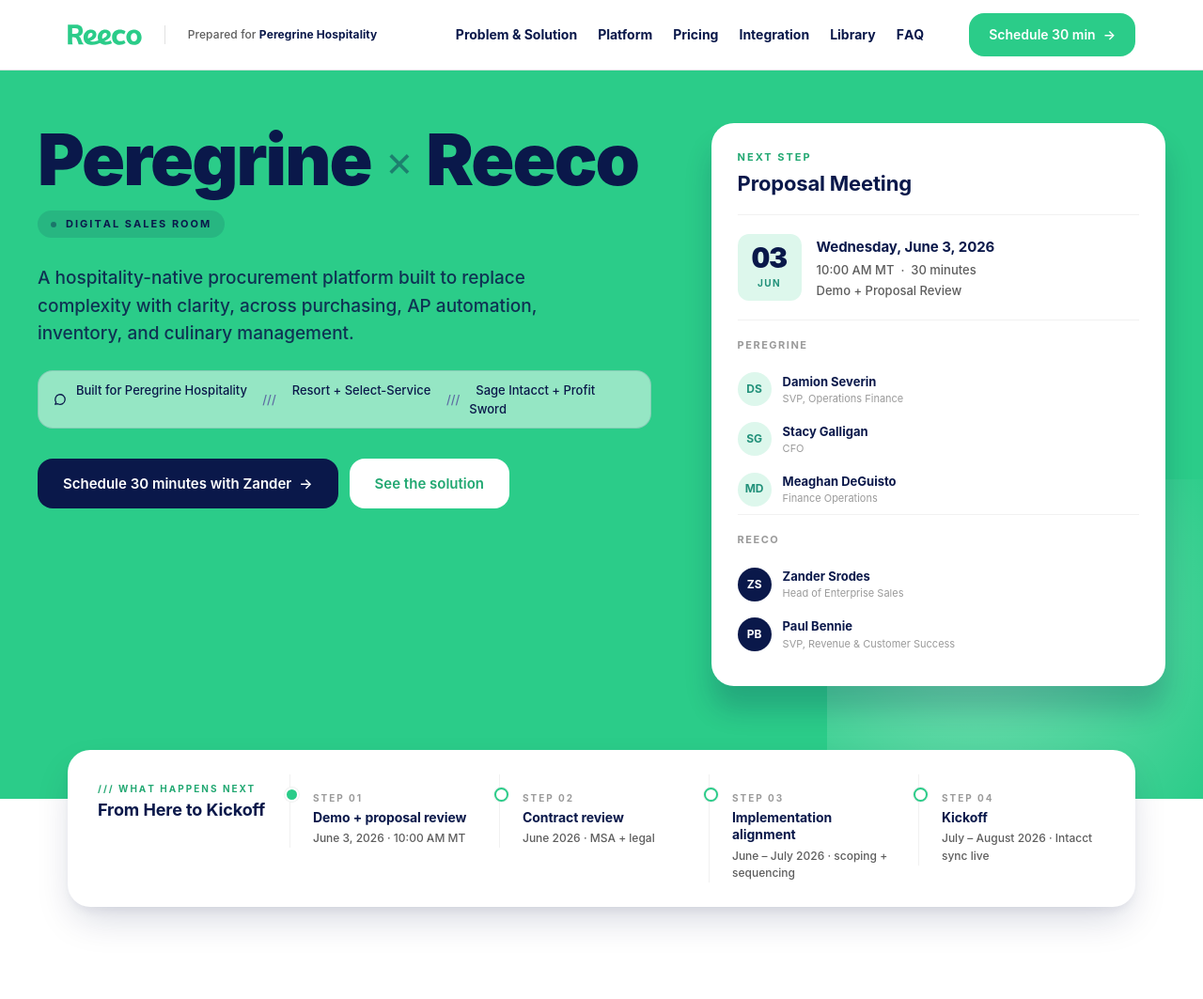
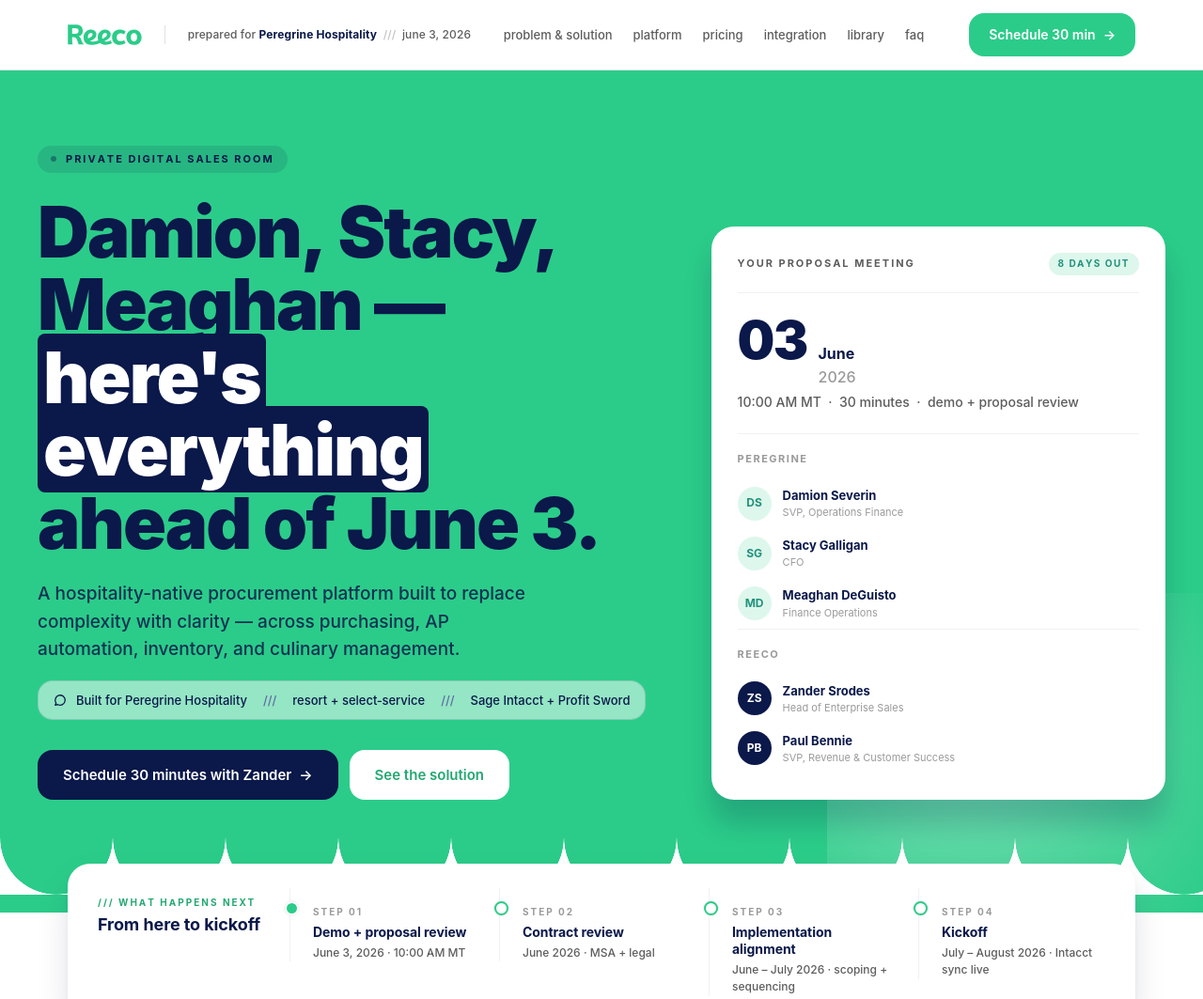
Before and after one commit to zanders-commits/peregrine-digital-sales-room, a plain HTML site: page v4.html in a window 1280 px wide. Shown: the top 1063 px of the page at 94% size. Drawn offline with Linux system fonts and the light colour scheme.

Commit message:
Add files via upload

```diff
--- a/Peregrine DSR v5.html
+++ b/v4.html
@@ -35,7 +35,7 @@
   .nav-context { font-size: 12px; color: var(--stone-700); font-weight: var(--fw-medium); letter-spacing: 0.1px; }
   .nav-context strong { color: var(--navy-900); font-weight: var(--fw-bold); }
   .nav-links { display: none; margin-left: auto; gap: 22px; }
-  .nav-links a { color: var(--navy-900); font-size: 14px; font-weight: var(--fw-bold); text-decoration: none; white-space: nowrap; }
+  .nav-links a { color: var(--stone-700); font-size: 13px; font-weight: var(--fw-medium); text-decoration: none; }
   .nav-links a:hover { color: var(--mint-700); }
   .nav-cta { margin-left: auto; }
   @media (min-width: 980px) {
@@ -97,7 +97,7 @@
     position: relative; overflow: hidden;
     background: var(--mint-500);
     color: var(--navy-900);
-    padding: 56px 32px 0;
+    padding: 80px 32px 0;
   }
   /* The brand's cloud/scallop motif rising from the bottom */
   .hero-scallop {
@@ -117,7 +117,7 @@
   .hero-inner {
     max-width: 1200px; margin: 0 auto;
     display: grid; grid-template-columns: 1.35fr 1fr;
-    gap: 64px; align-items: start;
+    gap: 64px; align-items: end;
     padding-bottom: 120px;
     position: relative; z-index: 1;
   }
@@ -144,25 +144,21 @@
     letter-spacing: -0.025em;
     line-height: 1.02;
     color: var(--navy-900);
-    margin: 0 0 16px;
+    margin: 24px 0 22px;
     text-wrap: balance;
   }
   .hero h1 em {
     font-style: normal;
-    color: var(--navy-900);
-    background: none;
-    padding: 0;
-    border-radius: 0;
-    font-size: 0.6em;
-    font-weight: var(--fw-regular);
-    opacity: 0.42;
-    margin: 0 0.04em;
-    vertical-align: 0.22em;
-    font-family: var(--font-sans);
+    color: #fff;
+    background: var(--navy-900);
+    padding: 0 0.08em;
+    border-radius: 8px;
+    box-decoration-break: clone;
+    -webkit-box-decoration-break: clone;
   }
   .hero-sub {
     font-size: 19px; line-height: 1.55; color: var(--navy-900);
-    max-width: 540px; opacity: 0.85; margin: 0 0 24px;
+    max-width: 540px; opacity: 0.85; margin: 0 0 18px;
     font-weight: var(--fw-medium);
   }
   .hero-context {
@@ -187,51 +183,33 @@
     color: var(--navy-900);
     position: relative;
   }
-  .meeting-eyebrow {
+  .meeting-card-eyebrow {
+    display: flex; align-items: center; justify-content: space-between;
     font-size: 11px; font-weight: var(--fw-bold);
     letter-spacing: 2px; text-transform: uppercase;
-    color: var(--mint-700);
-  }
-  .meeting-title {
-    font-size: 22px; font-weight: var(--fw-bold);
-    color: var(--navy-900); margin: 6px 0 20px;
-    letter-spacing: -0.008em; line-height: 1.2;
-  }
-  .meeting-when {
-    display: grid; grid-template-columns: 68px 1fr;
-    gap: 16px; align-items: center;
-    padding: 20px 0;
-    border-top: 1px solid var(--stone-200);
-  }
-  .meeting-when-date {
-    display: flex; flex-direction: column; align-items: center;
-    background: var(--mint-100);
-    border-radius: var(--radius-lg);
-    padding: 10px 0;
-  }
-  .meeting-when-date .day {
-    font-size: 30px; font-weight: var(--fw-black);
-    letter-spacing: -0.02em; line-height: 1;
+    color: var(--stone-700);
+    padding-bottom: 18px; border-bottom: 1px solid var(--stone-200);
+  }
+  .meeting-card-eyebrow .pill {
+    background: var(--mint-100); color: var(--mint-800);
+    padding: 4px 10px; border-radius: 999px;
+    font-size: 10px; letter-spacing: 1.5px;
+  }
+  .meeting-date {
+    display: flex; align-items: baseline; gap: 12px; margin: 22px 0 4px;
+  }
+  .meeting-date .day {
+    font-size: 56px; font-weight: var(--fw-black);
+    letter-spacing: -0.03em; line-height: 1; color: var(--navy-900);
+  }
+  .meeting-date .my {
+    font-size: 16px; font-weight: var(--fw-bold);
     color: var(--navy-900);
-    font-feature-settings: "tnum";
-  }
-  .meeting-when-date .mon {
-    font-size: 10px; font-weight: var(--fw-bold);
-    letter-spacing: 1.5px; text-transform: uppercase;
-    color: var(--mint-800); margin-top: 5px;
-  }
-  .meeting-when-meta {
-    display: flex; flex-direction: column; gap: 4px;
-    min-width: 0;
-  }
-  .meeting-when-meta .l1 {
-    font-size: 15px; font-weight: var(--fw-bold);
-    color: var(--navy-900); letter-spacing: -0.005em;
-  }
-  .meeting-when-meta .l2,
-  .meeting-when-meta .l3 {
-    font-size: 13px; color: var(--stone-700);
-    font-weight: var(--fw-medium); line-height: 1.4;
+  }
+  .meeting-date .my .yr { color: var(--stone-500); font-weight: var(--fw-medium); }
+  .meeting-time {
+    font-size: 14px; color: var(--stone-700); font-weight: var(--fw-medium);
+    margin-bottom: 22px;
   }
   .meeting-attendees {
     border-top: 1px solid var(--stone-200);
@@ -1497,14 +1475,14 @@
       <img src="assets/reeco-logo-primary-green.svg" alt="Reeco">
     </a>
     <div class="nav-divider" aria-hidden="true"></div>
-    <div class="nav-context">Prepared for <strong>Peregrine Hospitality</strong></div>
+    <div class="nav-context">prepared for <strong>Peregrine Hospitality</strong> &nbsp;<span style="color:var(--stone-400)">///</span>&nbsp; june 3, 2026</div>
     <div class="nav-links">
-      <a href="#problem">Problem &amp; Solution</a>
-      <a href="#platform">Platform</a>
-      <a href="#pricing">Pricing</a>
-      <a href="#integration">Integration</a>
-      <a href="#library">Library</a>
-      <a href="#faq">FAQ</a>
+      <a href="#problem">problem &amp; solution</a>
+      <a href="#platform">platform</a>
+      <a href="#pricing">pricing</a>
+      <a href="#integration">integration</a>
+      <a href="#library">library</a>
+      <a href="#faq">faq</a>
     </div>
     <a href="https://calendar.app.google/98SYgLUXy6JNJTvr8" target="_blank" rel="noopener" class="btn btn-primary nav-cta">Schedule 30 min <span class="arr">→</span></a>
   </div>
@@ -1514,12 +1492,12 @@
 <section class="hero" id="top">
   <div class="hero-inner">
     <div>
-      <h1>Peregrine <em>&times;</em> Reeco</h1>
-      <div class="hero-eyebrow" style="margin-bottom: 28px;"><span class="live-dot"></span>Digital Sales Room</div>
-      <p class="hero-sub">A hospitality-native procurement platform built to replace complexity with clarity, across purchasing, AP automation, inventory, and culinary management.</p>
+      <div class="hero-eyebrow"><span class="live-dot"></span>private digital sales room</div>
+      <h1>Damion, Stacy, Meaghan — <em>here's everything</em> ahead of June 3.</h1>
+      <p class="hero-sub">A hospitality-native procurement platform built to replace complexity with clarity — across purchasing, AP automation, inventory, and culinary management.</p>
       <div class="hero-context">
         <svg width="14" height="14" viewBox="0 0 24 24" fill="none" stroke="currentColor" stroke-width="2.2" stroke-linecap="round" stroke-linejoin="round" aria-hidden="true"><path d="M3 21l1.65-3.8a9 9 0 1 1 3.4 2.9z"/></svg>
-        Built for Peregrine Hospitality &nbsp;<span class="sep">///</span>&nbsp; Resort + Select-Service &nbsp;<span class="sep">///</span>&nbsp; Sage Intacct + Profit Sword
+        Built for Peregrine Hospitality &nbsp;<span class="sep">///</span>&nbsp; resort + select‑service &nbsp;<span class="sep">///</span>&nbsp; Sage Intacct + Profit Sword
       </div>
       <div class="hero-actions">
         <a href="https://calendar.app.google/98SYgLUXy6JNJTvr8" target="_blank" rel="noopener" class="btn btn-primary btn-lg" style="background: var(--navy-900);">Schedule 30 minutes with Zander <span class="arr">→</span></a>
@@ -1528,19 +1506,15 @@
     </div>
 
     <aside class="meeting-card" aria-label="Meeting context">
-      <div class="meeting-eyebrow">Next Step</div>
-      <div class="meeting-title">Proposal Meeting</div>
-      <div class="meeting-when">
-        <div class="meeting-when-date">
-          <span class="day">03</span>
-          <span class="mon">Jun</span>
-        </div>
-        <div class="meeting-when-meta">
-          <div class="l1">Wednesday, June 3, 2026</div>
-          <div class="l2">10:00 AM MT &nbsp;·&nbsp; 30 minutes</div>
-          <div class="l3">Demo + Proposal Review</div>
-        </div>
-      </div>
+      <div class="meeting-card-eyebrow">
+        <span>your proposal meeting</span>
+        <span class="pill">8 days out</span>
+      </div>
+      <div class="meeting-date">
+        <span class="day">03</span>
+        <span class="my">June<br><span class="yr">2026</span></span>
+      </div>
+      <div class="meeting-time">10:00 AM MT &nbsp;·&nbsp; 30 minutes &nbsp;·&nbsp; demo + proposal review</div>
 
       <div class="meeting-attendees">
         <div class="attendee-label">Peregrine</div>
@@ -1586,33 +1560,33 @@
       </div>
     </aside>
   </div>
-
+  <div class="hero-scallop" aria-hidden="true"></div>
 </section>
 
 <!-- ──────────── HERO TIMELINE (what happens after June 3) ──────────── -->
 <div class="hero-timeline">
   <div class="hero-timeline-card">
     <div class="hero-timeline-label">
-      <div class="hero-timeline-eyebrow">/// What Happens Next</div>
-      <div class="hero-timeline-title">From Here to Kickoff</div>
+      <div class="hero-timeline-eyebrow">/// what happens next</div>
+      <div class="hero-timeline-title">From here to kickoff</div>
     </div>
     <div class="ht-step">
-      <div class="ht-step-num">Step 01</div>
+      <div class="ht-step-num">step 01</div>
       <div class="ht-step-title">Demo + proposal review</div>
       <div class="ht-step-date">June 3, 2026 · 10:00 AM MT</div>
     </div>
     <div class="ht-step future">
-      <div class="ht-step-num">Step 02</div>
+      <div class="ht-step-num">step 02</div>
       <div class="ht-step-title">Contract review</div>
       <div class="ht-step-date">June 2026 · MSA + legal</div>
     </div>
     <div class="ht-step future">
-      <div class="ht-step-num">Step 03</div>
+      <div class="ht-step-num">step 03</div>
       <div class="ht-step-title">Implementation alignment</div>
       <div class="ht-step-date">June – July 2026 · scoping + sequencing</div>
     </div>
     <div class="ht-step future">
-      <div class="ht-step-num">Step 04</div>
+      <div class="ht-step-num">step 04</div>
       <div class="ht-step-title">Kickoff</div>
       <div class="ht-step-date">July – August 2026 · Intacct sync live</div>
     </div>
@@ -1622,7 +1596,7 @@
 <!-- ──────────── SECTION 02: PROBLEM + SOLUTION (merged) ──────────── -->
 <section id="problem">
   <div class="container">
-    <div class="eyebrow">Section 02 &nbsp;/&nbsp; Business Case + Proposed Solution</div>
+    <div class="eyebrow">section 02 &nbsp;/&nbsp; business case + proposed solution</div>
     <h2 class="section-title">The problem you're solving — and how Reeco closes it.</h2>
     <p class="section-sub">Three pain points. Three direct answers.</p>
 
@@ -1630,7 +1604,7 @@
       <div class="ps-pair">
         <div class="ps-num">01</div>
         <div class="ps-card problem">
-          <div class="ps-eyebrow problem"><span class="ps-dot"></span>The Problem</div>
+          <div class="ps-eyebrow problem"><span class="ps-dot"></span>the problem</div>
           <h3 class="ps-headline">Procurement set up for the wrong business.</h3>
           <p class="ps-body">A platform designed for global manufacturers was deployed to a complex, mixed-brand portfolio — with no accommodation for how select-service hotel operations actually work. The result: friction at every property level and low adoption across the portfolio.</p>
         </div>
@@ -1638,7 +1612,7 @@
           <svg width="40" height="40" viewBox="0 0 24 24" fill="none" stroke="currentColor" stroke-width="2" stroke-linecap="round" stroke-linejoin="round"><line x1="5" y1="12" x2="19" y2="12"/><polyline points="12 5 19 12 12 19"/></svg>
         </div>
         <div class="ps-card answer">
-          <div class="ps-eyebrow answer"><span class="ps-dot"></span>The Answer</div>
+          <div class="ps-eyebrow answer"><span class="ps-dot"></span>the answer</div>
           <h3 class="ps-headline">Built for hotels. Only for hotels.</h3>
           <p class="ps-body">Reeco is purpose-built for hospitality operations. Property staff interact with an item-first marketplace — browse, compare prices across suppliers side-by-side, submit a PO. No punch-out, no complex menus.</p>
         </div>
@@ -1647,7 +1621,7 @@
       <div class="ps-pair">
         <div class="ps-num">02</div>
         <div class="ps-card problem">
-          <div class="ps-eyebrow problem"><span class="ps-dot"></span>The Problem</div>
+          <div class="ps-eyebrow problem"><span class="ps-dot"></span>the problem</div>
           <h3 class="ps-headline">The procure-to-pay loop was never fully closed.</h3>
           <p class="ps-body">Without native inventory, without intelligent invoice coding, and without a checkbook tied to your operating budget, that loop stays open — and your team fills the gaps manually.</p>
         </div>
@@ -1655,7 +1629,7 @@
           <svg width="40" height="40" viewBox="0 0 24 24" fill="none" stroke="currentColor" stroke-width="2" stroke-linecap="round" stroke-linejoin="round"><line x1="5" y1="12" x2="19" y2="12"/><polyline points="12 5 19 12 12 19"/></svg>
         </div>
         <div class="ps-card answer">
-          <div class="ps-eyebrow answer"><span class="ps-dot"></span>The Answer</div>
+          <div class="ps-eyebrow answer"><span class="ps-dot"></span>the answer</div>
           <h3 class="ps-headline">AP automation purpose-built for hospitality finance teams.</h3>
           <p class="ps-body">Every invoice organized, AI-coded by line item and supplier, matched against the PO, and queued for Intacct sync. The coding learns over time — intelligent line-item behavior from the moment you go live.</p>
         </div>
@@ -1664,7 +1638,7 @@
       <div class="ps-pair">
         <div class="ps-num">03</div>
         <div class="ps-card problem">
-          <div class="ps-eyebrow problem"><span class="ps-dot"></span>The Problem</div>
+          <div class="ps-eyebrow problem"><span class="ps-dot"></span>the problem</div>
           <h3 class="ps-headline">Visibility at the corporate level is limited.</h3>
           <p class="ps-body">Without a direct integration pushing live PO spend data into Profit Sword, GMs can't see where they stand against budget until it's too late to act. Month-end becomes a surprise review instead of a confirmation.</p>
         </div>
@@ -1672,7 +1646,7 @@
           <svg width="40" height="40" viewBox="0 0 24 24" fill="none" stroke="currentColor" stroke-width="2" stroke-linecap="round" stroke-linejoin="round"><line x1="5" y1="12" x2="19" y2="12"/><polyline points="12 5 19 12 12 19"/></svg>
         </div>
         <div class="ps-card answer">
-          <div class="ps-eyebrow answer"><span class="ps-dot"></span>The Answer</div>
+          <div class="ps-eyebrow answer"><span class="ps-dot"></span>the answer</div>
           <h3 class="ps-headline">PO approvals tied directly to your Profit Sword forecast.</h3>
           <p class="ps-body">Before a PO is approved, Reeco shows the approver where that spend lands against the current GL budget. GMs see the variance in real time and make the call before the order goes out. Intacct integration is direct — once credentials are configured, data flows automatically with no manual mapping.</p>
         </div>
@@ -1698,7 +1672,7 @@
 <!-- ──────────── SECTION 03: THE PLATFORM ──────────── -->
 <section id="platform" class="platform-section">
   <div class="container">
-    <div class="eyebrow">Section 03 &nbsp;/&nbsp; The Platform</div>
+    <div class="eyebrow">section 03 &nbsp;/&nbsp; the platform</div>
     <h2 class="section-title">What's included.</h2>
     <p class="section-sub">Four modules. One login. Built for hospitality back-of-house from the ground up.</p>
 
@@ -1763,9 +1737,9 @@
 <!-- ──────────── SECTION 04: PRICING ──────────── -->
 <section id="pricing" class="pricing-section">
   <div class="container">
-    <div class="eyebrow">Section 04 &nbsp;/&nbsp; Pricing</div>
+    <div class="eyebrow">section 04 &nbsp;/&nbsp; pricing</div>
     <h2 class="section-title">Pricing structured for your portfolio.</h2>
-    <p class="section-sub">The proposal below was prepared for Peregrine following your April 8 discovery call. A 10-percent enterprise discount has been applied across all modules.</p>
+    <p class="section-sub">The proposal below was prepared for Peregrine following your April 8 discovery call. A 10% enterprise discount has been applied across all modules.</p>
 
     <div class="pricing-v2">
       <div class="pricing-v2-header">
@@ -1774,8 +1748,8 @@
           <p>Modules priced per property, per month. Total reflects the full 10% enterprise discount.</p>
         </div>
         <div class="pricing-v2-discount">
-          <svg width="14" height="14" viewBox="0 0 24 24" fill="none" stroke="currentColor" stroke-width="3" stroke-linecap="round" stroke-linejoin="round"><polyline points="20 6 9 17 4 12"/></svg>
-          10-Percent Enterprise Discount Applied
+          <svg width="14" height="14" viewBox="0 0 24 24" fill="none" stroke="currentColor" stroke-width="2.5" stroke-linecap="round" stroke-linejoin="round"><line x1="19" y1="5" x2="5" y2="19"/><circle cx="6.5" cy="6.5" r="2.5"/><circle cx="17.5" cy="17.5" r="2.5"/></svg>
+          10% enterprise discount applied
         </div>
       </div>
 
@@ -1859,7 +1833,7 @@
 <!-- ──────────── SECTION 05: INTEGRATION & IMPLEMENTATION ──────────── -->
 <section id="integration" class="integration-section">
   <div class="container">
-    <div class="eyebrow">Section 05 &nbsp;/&nbsp; Integration &amp; Implementation</div>
+    <div class="eyebrow">section 05 &nbsp;/&nbsp; integration &amp; implementation</div>
     <h2 class="section-title">How we connect and how we go live.</h2>
     <p class="section-sub">A typical Reeco enterprise rollout for a mixed-brand portfolio — a plan specific to Peregrine will be presented on June 3.</p>
 
@@ -1867,24 +1841,24 @@
       <div class="stack-card connect">
         <div class="stack-label">Accounting</div>
         <div class="stack-name">Sage Intacct</div>
-        <div class="stack-status connect">✓ Direct</div>
+        <div class="stack-status connect">✓ direct</div>
         <div class="stack-detail">Automatic data sync once credentials are configured.</div>
       </div>
       <div class="stack-card connect">
         <div class="stack-label">F&amp;B / Budget</div>
         <div class="stack-name">Profit Sword</div>
-        <div class="stack-status connect">✓ Two-Way</div>
+        <div class="stack-status connect">✓ two-way</div>
         <div class="stack-detail">Reeco pushes daily PO spend; budget/GL data flows back.</div>
       </div>
       <div class="stack-card connect">
         <div class="stack-label">POS</div>
         <div class="stack-name">Toast / Micros Symphony</div>
-        <div class="stack-status connect">✓ Supported</div>
+        <div class="stack-status connect">✓ supported</div>
       </div>
       <div class="stack-card connect">
         <div class="stack-label">GPO</div>
         <div class="stack-name">Food Buy</div>
-        <div class="stack-status connect">✓ Ready to Integrate</div>
+        <div class="stack-status connect">✓ ready to integrate</div>
       </div>
     </div>
 
@@ -1902,23 +1876,23 @@
       <div class="timeline">
         <div class="timeline-header">
           <h3>Rollout sequence</h3>
-          <div class="legend">Full Plan Delivered June 3</div>
+          <div class="legend">full plan delivered June 3</div>
         </div>
         <div class="timeline-rows">
           <div class="timeline-row">
             <div class="timeline-phase"><span class="dot"></span>Phase 0</div>
             <div class="timeline-activity">Contract execution + kickoff — integration credentials configured; Intacct sync goes live</div>
-            <div class="timeline-target">Kickoff</div>
+            <div class="timeline-target">kickoff</div>
           </div>
           <div class="timeline-row">
             <div class="timeline-phase"><span class="dot"></span>Phase 1</div>
             <div class="timeline-activity">Select-service properties first — simpler setup, faster adoption</div>
-            <div class="timeline-target">Phase 1</div>
+            <div class="timeline-target">phase 1</div>
           </div>
           <div class="timeline-row">
             <div class="timeline-phase"><span class="dot"></span>Phase 2</div>
             <div class="timeline-activity">Full-service and resort properties</div>
-            <div class="timeline-target">Phase 2</div>
+            <div class="timeline-target">phase 2</div>
           </div>
           <div class="timeline-row live">
             <div class="timeline-phase"><span class="dot"></span>Ongoing</div>
@@ -1934,7 +1908,7 @@
 <!-- ──────────── SECTION 06: COLLATERAL LIBRARY ──────────── -->
 <section id="library">
   <div class="container">
-    <div class="eyebrow">Section 06 &nbsp;/&nbsp; Collateral Library</div>
+    <div class="eyebrow">section 06 &nbsp;/&nbsp; collateral library</div>
     <h2 class="section-title">Everything in one place.</h2>
     <p class="section-sub">Background materials Stacy and Meaghan can review ahead of June 3.</p>
 
@@ -1989,7 +1963,7 @@
 <!-- ──────────── SECTION 07: FAQ ──────────── -->
 <section id="faq">
   <div class="container">
-    <div class="eyebrow">Section 07 &nbsp;/&nbsp; FAQs</div>
+    <div class="eyebrow">section 07 &nbsp;/&nbsp; faqs</div>
     <h2 class="section-title">Questions we expect — answered directly.</h2>
     <p class="section-sub">If something's missing, email Zander and we'll add it before June 3.</p>
 
@@ -2040,7 +2014,7 @@
 <!-- ──────────── SECTION 08: CONTACT ──────────── -->
 <section id="booking" class="contact-section">
   <div class="container">
-    <div class="eyebrow">Section 08 &nbsp;/&nbsp; Contact</div>
+    <div class="eyebrow">section 08 &nbsp;/&nbsp; contact</div>
     <h2 class="section-title">Reach us directly.</h2>
     <p class="section-sub">Your direct line to the Reeco team building this for Peregrine.</p>
 
@@ -2101,7 +2075,7 @@
       <span style="font-size:11px; color: var(--stone-500); letter-spacing: 1.5px; text-transform: uppercase; font-weight: var(--fw-bold);">/// digital sales room</span>
     </div>
     <div class="footer-note">
-      <strong>Private &amp; shareable by link.</strong> This page was built for Damion Severin, Stacy Galligan, and Meaghan DeGuisto at Peregrine Hospitality. It is not indexed or gated. Learn more at <a href="https://www.reeco.com" target="_blank" rel="noopener">reeco.com</a>.
+      <strong>Private &amp; shareable by link.</strong> This page was built for Damion Severin, Stacy Galligan, and Meaghan DeGuisto at Peregrine Hospitality. It is not indexed or gated.
     </div>
   </div>
 </footer>
```
